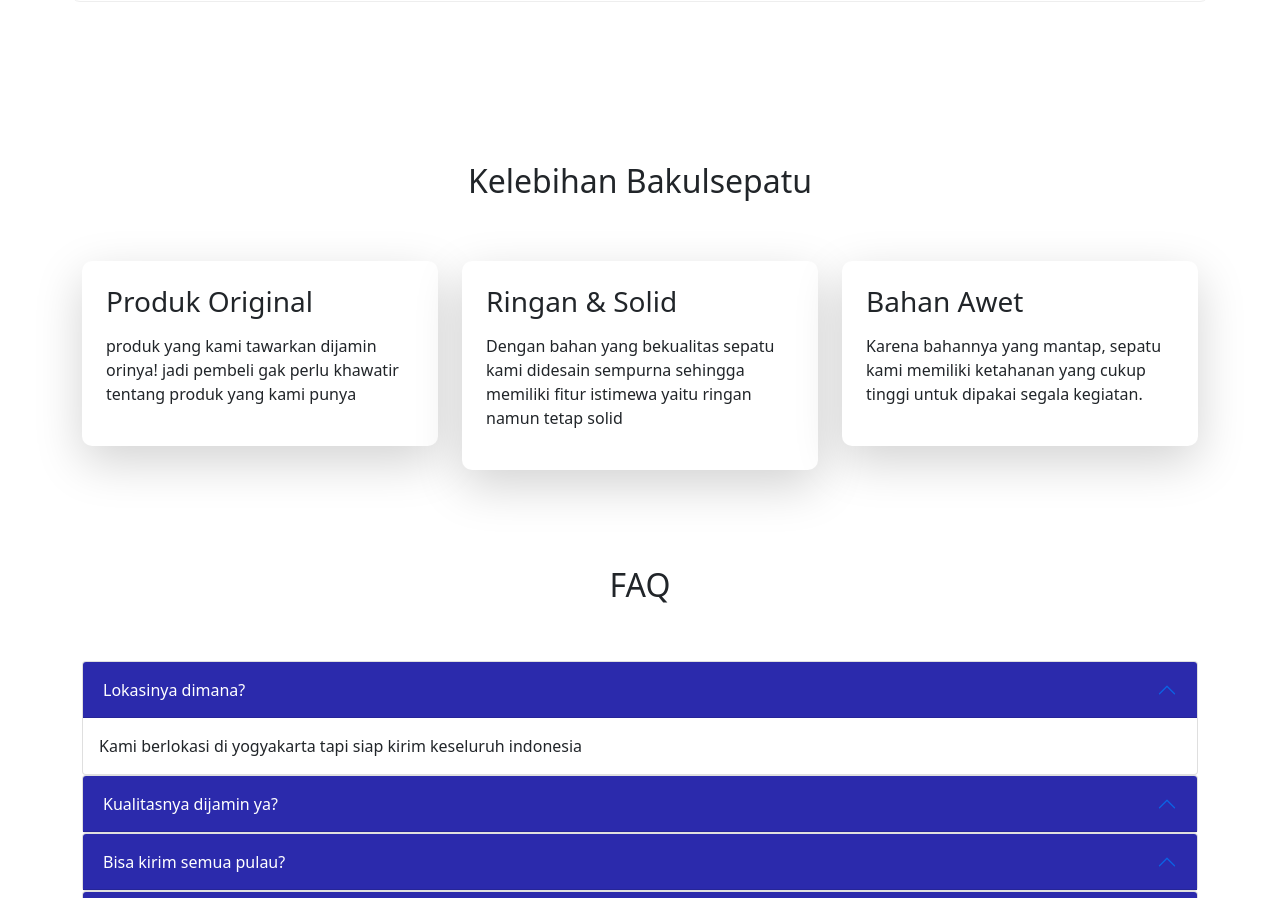
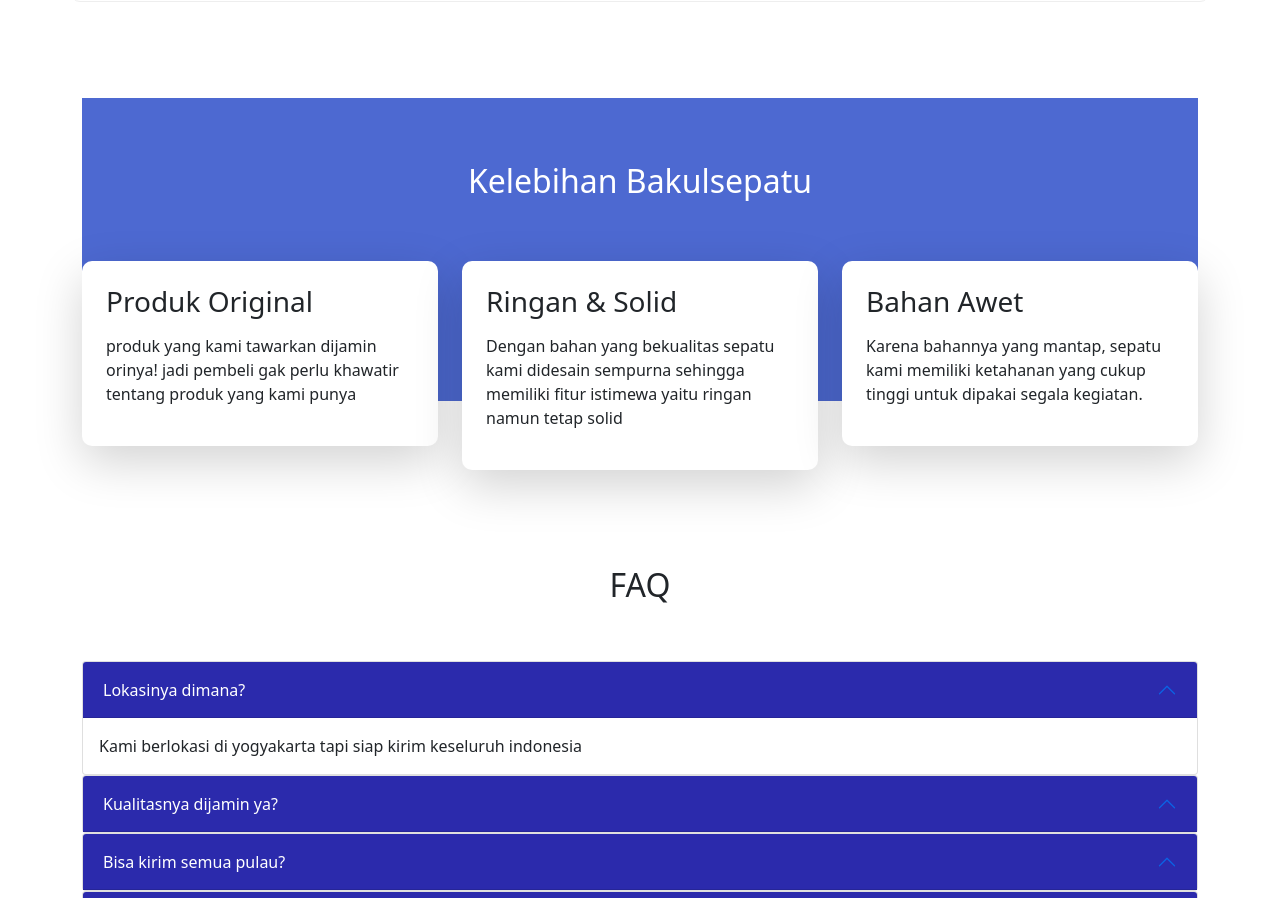
Before and after one commit to SamX23/landing-page-sepatu, a Next.js app: page / in a window 1280 px wide. Shown: the part 4893-5791 px from the top of the page. Built offline with nearby package versions, Linux system fonts and the light colour scheme.

Commit message:
Update : fix styling

```diff
--- a/src/component/home/Pitching.js
+++ b/src/component/home/Pitching.js
@@ -1,19 +1,20 @@
+import { Col, Container, Row } from "react-bootstrap";
+
 const Pitching = () => {
   return (
-    <>
-      <div
-        className="container-fluid mt-5"
-        // style="background-color: #4D69D1;"
-      >
+    <Container>
+      <div className="pitching-section mt-5">
         <div className="p-2"></div>
-        <h2 className="text-center pt-5 pb-5">Kelebihan Bakulsepatu</h2>
+        <h2 className="text-center text-white pt-5 pb-5">
+          Kelebihan Bakulsepatu
+        </h2>
         <div className="p-5"></div>
         <div className="p-4"></div>
       </div>
 
-      <div className="container value-product">
-        <div className="row">
-          <div className="col-sm-4 box-value">
+      <div className="value-product">
+        <Row>
+          <Col sm={4} className="box-value">
             <div className=" shadow-lg p-4 bg-white">
               <h3>Produk Original</h3>
               <p className="mt-3">
@@ -21,8 +22,8 @@
                 khawatir tentang produk yang kami punya
               </p>
             </div>
-          </div>
-          <div className="col-sm-4 box-value">
+          </Col>
+          <Col sm={4} className="box-value">
             <div className=" shadow-lg p-4 bg-white">
               <h3>Ringan & Solid</h3>
               <p className="mt-3">
@@ -31,19 +32,19 @@
                 sehingga memiliki fitur istimewa yaitu ringan namun tetap solid
               </p>
             </div>
-          </div>
-          <div className="col-sm-4 box-value">
-            <div className=" shadow-lg p-4 bg-white">
+          </Col>
+          <Col sm={4} className="box-value">
+            <div className="shadow-lg p-4 bg-white">
               <h3>Bahan Awet</h3>
               <p className="mt-3">
                 Karena bahannya yang mantap, sepatu kami memiliki ketahanan yang
                 cukup tinggi untuk dipakai segala kegiatan.{" "}
               </p>
             </div>
-          </div>
-        </div>
+          </Col>
+        </Row>
       </div>
-    </>
+    </Container>
   );
 };
 
--- a/styles/Home.css
+++ b/styles/Home.css
@@ -214,6 +214,9 @@
   border: 1px solid #eee;
   border-radius: 10px;
 }
+.pitching-section {
+  background-color: #4d69d1;
+}
 
 .faq .accordion-button:not(.collapsed) {
   color: #fff;
```
